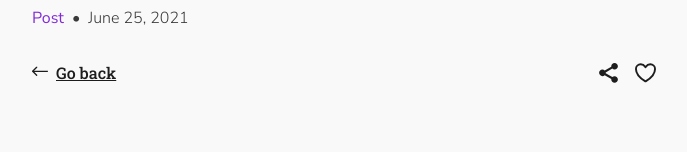
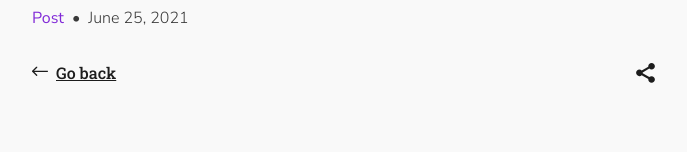
Before and after one commit to alanmoraales/the-photography-journey, a Next.js app: page /posts/starting-the-journey in a window 1280 px wide. Shown: the part 137-289 px from the top of the page, without its empty margins (296-983 px from the left). Built offline with nearby package versions, Linux system fonts and the light colour scheme.

Commit message:
remove like button from article header

```diff
--- a/src/components/molecules/Article/ArticleHeader/ArticleHeader.tsx
+++ b/src/components/molecules/Article/ArticleHeader/ArticleHeader.tsx
@@ -32,7 +32,6 @@ const ArticleHeader = ({ title, type = 'Post', date }: IArticleHeader) => (
         <GoBackButton />
         <Flex gap={4} alignItems="center">
           <ShareButton />
-          <LoveButton />
         </Flex>
       </Flex>
     </Grid>
```
